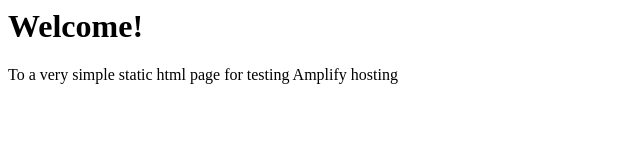
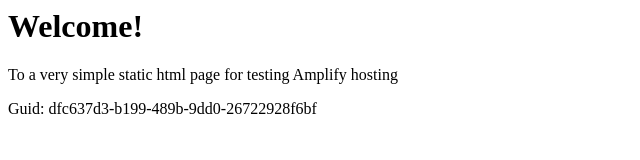
Before and after one commit to aws-aemilia-syd/Github-PR-Commit-Integration-Test-DoNotTouch-v1-prod-ap-southeast-2, a website: page src/index.html in a window 1280 px wide. Shown: the whole page, without its empty margins (0-640 px from the left). Drawn offline with Linux system fonts and the light colour scheme.

Commit message:
commit from integ tests

```diff
--- a/src/index.html
+++ b/src/index.html
@@ -1,3 +1,5 @@
+
+
 <html lang="en">
 
 <head>
@@ -10,6 +12,6 @@
 <body>
     <h1>Welcome!</h1>
     <p>To a very simple static html page for testing Amplify hosting</p>
-</body>
+    <p>Guid: dfc637d3-b199-489b-9dd0-26722928f6bf</p></body>
 
 </html>
```
